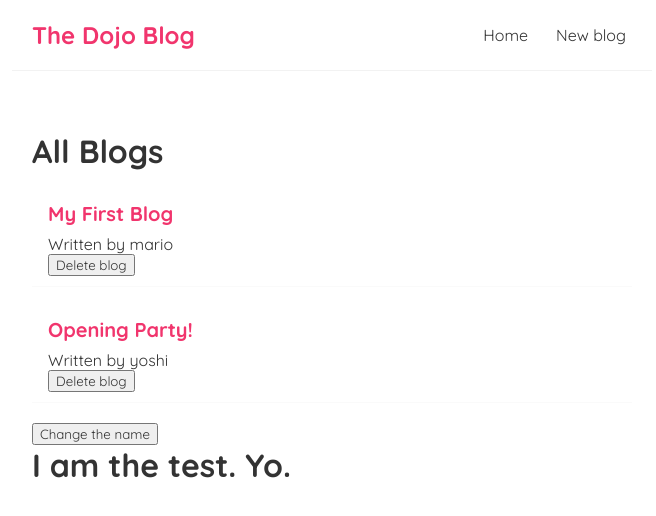
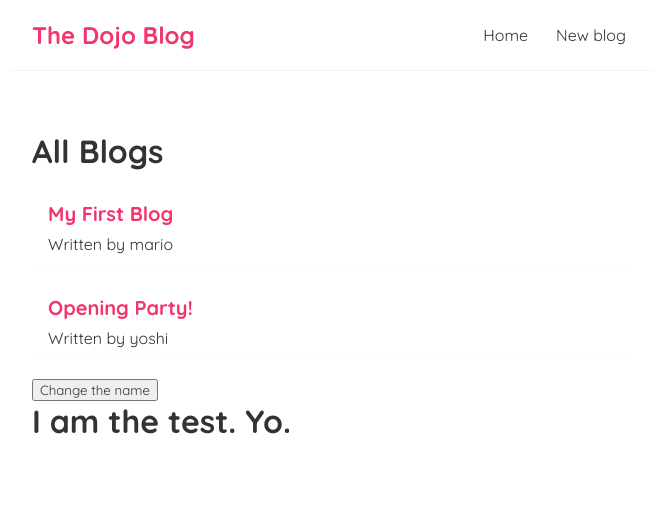
Before and after one commit to andrew-korsten/react-training, a React (Create React App) app: page / in a window 1280 px wide. Shown: the top 516 px of the page, without its empty margins (308-964 px from the left). Built offline with nearby package versions, Linux system fonts and the light colour scheme; data requests are answered from the project's data file.

Commit message:
video 17 part 2

```diff
--- a/src/BlogList.js
+++ b/src/BlogList.js
@@ -17,8 +17,6 @@ const BlogList = ({ blogs, title, handleDelete }) => {
                 <div className="blog-preview" key={blog.id} >
                     <h2>{ blog.title }</h2>
                     <p>Written by { blog.author }</p>
-                    {/* A1 Create the button, create the onClick event with the two-level AF because we need to pass in an argument - blog.id (A2 is in Home) */}
-                    <button className="deleteBlog" onClick={() => handleDelete(blog.id)}>Delete blog</button>
                 </div>
             ))}
 
--- a/src/Home.js
+++ b/src/Home.js
@@ -12,15 +12,6 @@ const Home = () => {
     const [blogs, setBlogs] = useState(null);
 
     const [name, setName] = useState('mario');
-
-    /* A2. Create the handleDelete funct here because we want to work with the State directly, as opposed to working with its prop in BlogList */
-    // A3. Pass in the "id" as this funct will be used in BlogList where the arg will be "blog.id"
-    const handleDelete = (id) => {
-        // A4. Filter out any deleted blogs by anti-matching them
-        const newBlogs = blogs.filter((blog) => blog.id != id);
-        // A5. replace the old data with the new data in the blogs
-        setBlogs(newBlogs);
-    }
 
     // D1. Create the useEffect Hook,
     // D2. Make sure that the empty array is used as the dependency in order to avoid the continuous loop
@@ -42,9 +33,8 @@ const Home = () => {
 
     return (
         <div className="home">
-            {/* A6. Pass the props for the handleDelete funct */}
             {/* D8. Create the simplified terniary operator (&&) for the avaiablity of the blogs */}
-            {blogs && <BlogList blogs={blogs} title="All Blogs" handleDelete={handleDelete} />}
+            {blogs && <BlogList blogs={blogs} title="All Blogs" />}
             <Test />
         </div>
     );
```
